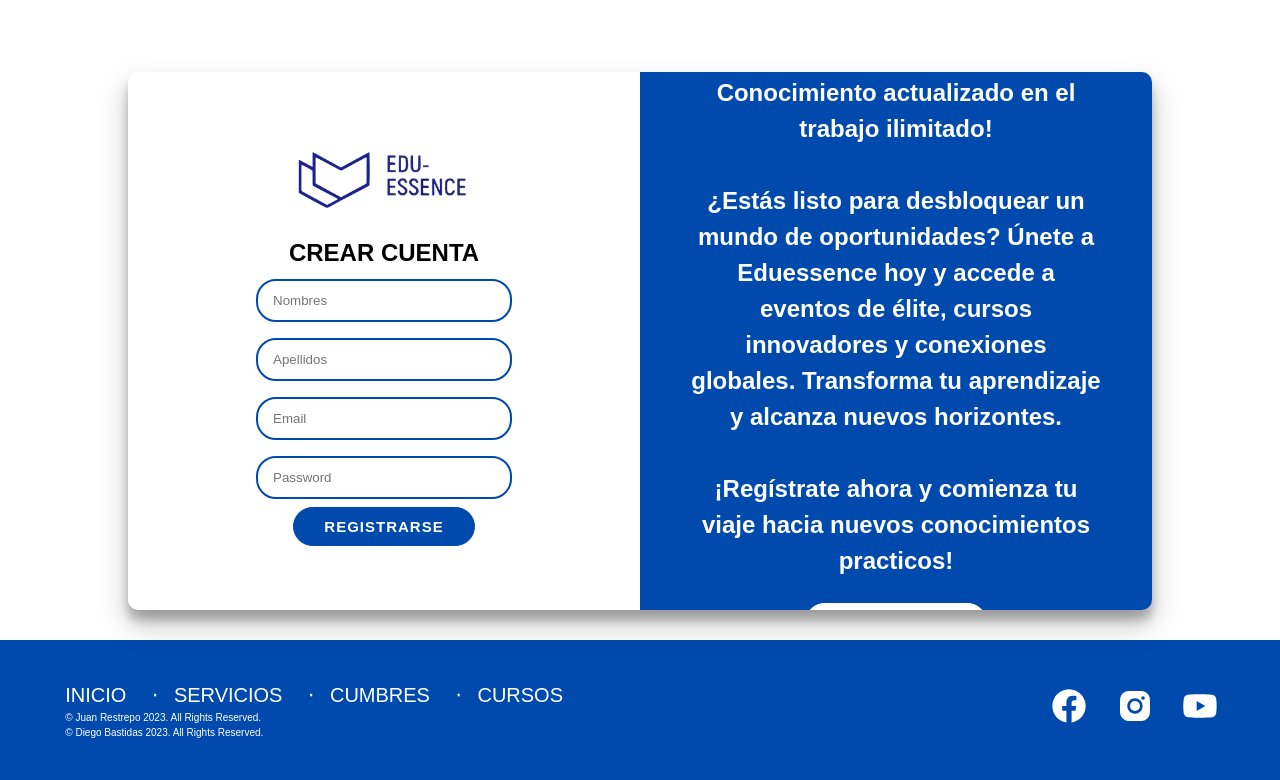
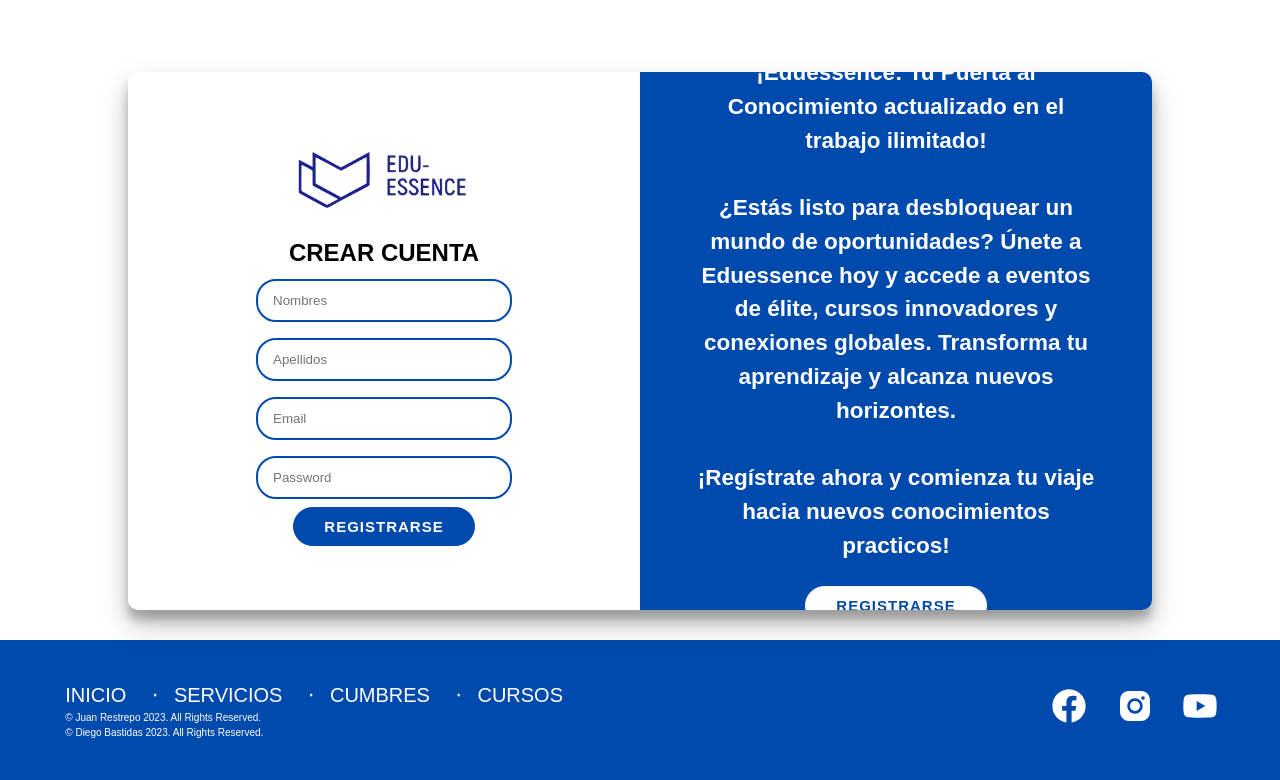
Before and after one commit to Juan-Restrepo-B/Eduessence, a PHP site: page /php/create.php in a window 1280 px wide. Shown: the part 66-846 px from the top of the page. Run offline with PHP 8.4, Linux system fonts and the light colour scheme.

Commit message:
Ajustes responsive 2

```diff
--- a/css/styles_login.css
+++ b/css/styles_login.css
@@ -214,7 +214,11 @@ input {
     }
 }
 
-@media (min-width: 431px) {}
+@media (min-width: 1024px) {
+    .panel-active__texto {
+        font-size: 1.5rem;
+    }
+}
 
 @media (max-width: 430px) {
     .optionL ul {
```
